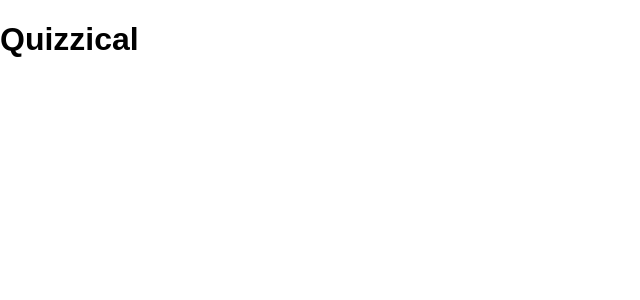
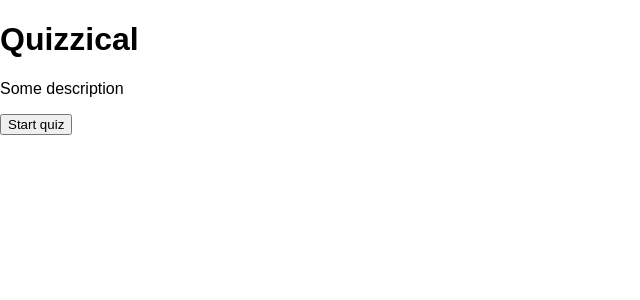
Before and after one commit to Celdama/quizzical, a React (Create React App) app: page / in a window 1280 px wide. Shown: the top 300 px of the page, without its empty margins (0-640 px from the left). Built offline with nearby package versions, Linux system fonts and the light colour scheme.

Commit message:
App: create basic conditional render with state in App component

```diff
--- a/src/App.js
+++ b/src/App.js
@@ -1,7 +1,23 @@
+import { useState } from 'react';
+
 function App() {
+  const [startQuiz, setStartQuiz] = useState(false);
+
+  const handleStartQuiz = () => {
+    setStartQuiz(true);
+  };
+
   return (
     <div className='App'>
-      <h1>Quizzical</h1>
+      {startQuiz ? (
+        <h1>Quizzz</h1>
+      ) : (
+        <div>
+          <h1>Quizzical</h1>
+          <p>Some description</p>
+          <button onClick={handleStartQuiz}>Start quiz</button>
+        </div>
+      )}
     </div>
   );
 }
```
